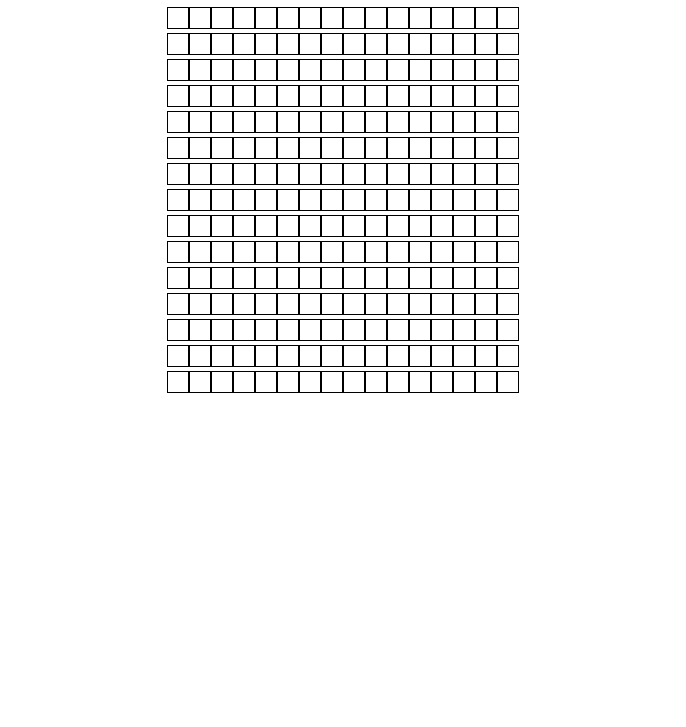
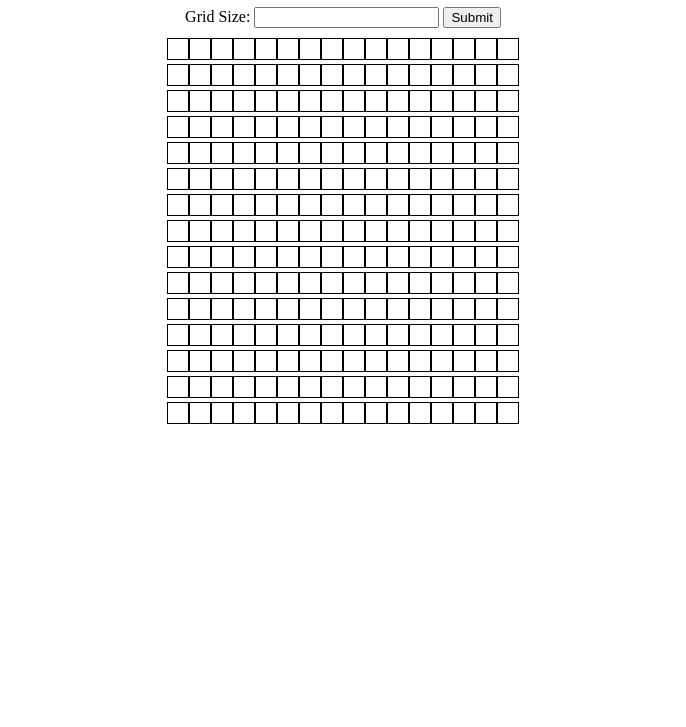
Before and after one commit to gluisa/etch-a-sketch, a plain HTML site: page index.html in a window 1280 px wide. Shown: the part 73-800 px from the top of the page, without its empty margins (297-983 px from the left). Drawn offline with Linux system fonts and the light colour scheme.

Commit message:
Added pizel size input box

```diff
--- a/index.html
+++ b/index.html
@@ -10,6 +10,11 @@
 
 <body>
   <h1>Etch-a-Sketch Assignment - The Odin Project</h1>
+  <div class = "center">
+    <label for="inputbox">Grid Size:  </label>
+    <input class="sizeInput" type="number" name="inputbox" id="newGridSize">
+    <button class="submitSize">Submit</button>
+  </div>
   <div class="bigContainer"></div>
   <script src="script.js"></script>
 </body>
--- a/style.css
+++ b/style.css
@@ -17,32 +17,7 @@ h1 {
   text-align: center;
 }
 
-/*
-html,
-body {
-  height: 100%;
-  width: 100%;
+.center {
+  text-align: center;
+  margin-bottom: 10px;
 }
-
-body {
-  display: grid;
-  grid-column-gap: 0px;
-  grid-row-gap: 0px;
-  grid-template-columns: repeat(3, auto);
-  background-color: red;
-}
-
-.container div {
-  width: 20px;
-  height: 20px;
-  text-align: center;
-  border: 1px solid black;
-  background-color: hsl(240, 3%, 94%);
-  display: inline-block;
-  float: left;
-  position: relative;
-  left: 70%;
-  transform: translateX(-70%);
-}
-
-*/
```
Also changed, not shown: script.js (line endings or trailing spaces).
